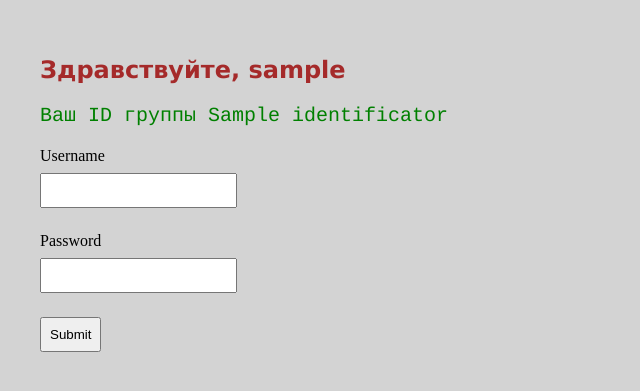
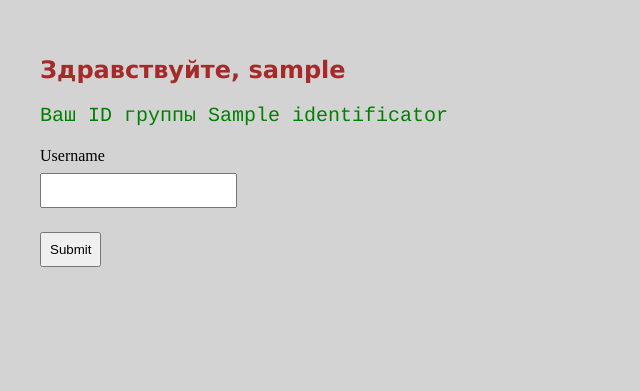
Before and after one commit to oleg-medovikov/form_60, a Python web app: template web/templates/index.html in a window 1280 px wide. Shown: the top 391 px of the page, without its empty margins (0-640 px from the left). Run offline with Jinja, Linux system fonts and the light colour scheme; the template is opened without the code that fills it: most values are stand-ins (such as "Sample title", 1, 10 or a date in 2020).

Commit message:
27.01.2022

```diff
--- a/web/templates/index.html
+++ b/web/templates/index.html
@@ -18,10 +18,6 @@
         <span class="form__label">Username</span>
         <input class="form__input" type="text" name="username" />
       </label>
-      <label class="form__group">
-        <span class="form__label">Password</span>
-        <input class="form__input" type="password" name="password" />
-      </label>
       <button class="form__submit" type="submit">Submit</button>
     </form>
   </body>
```
